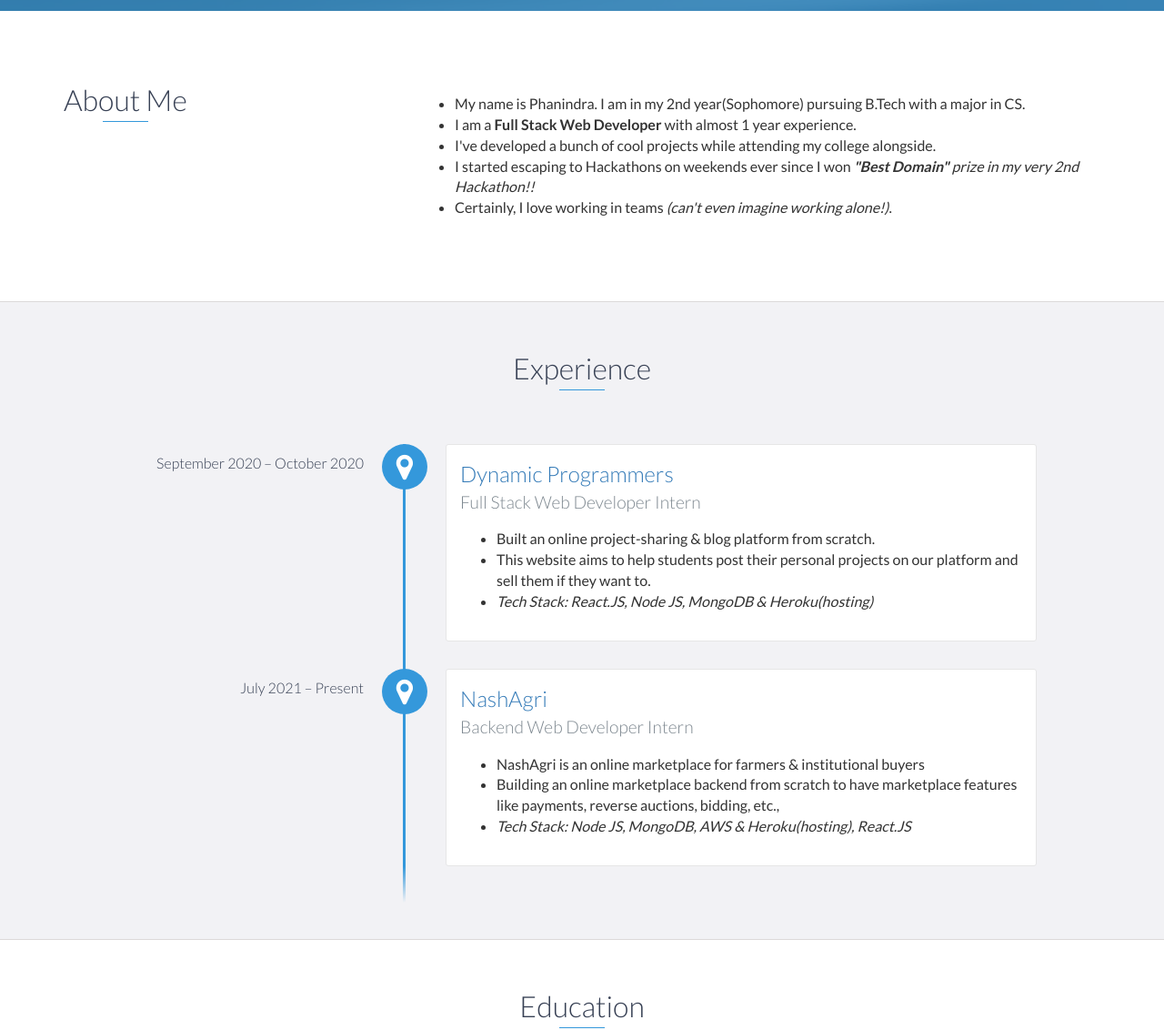
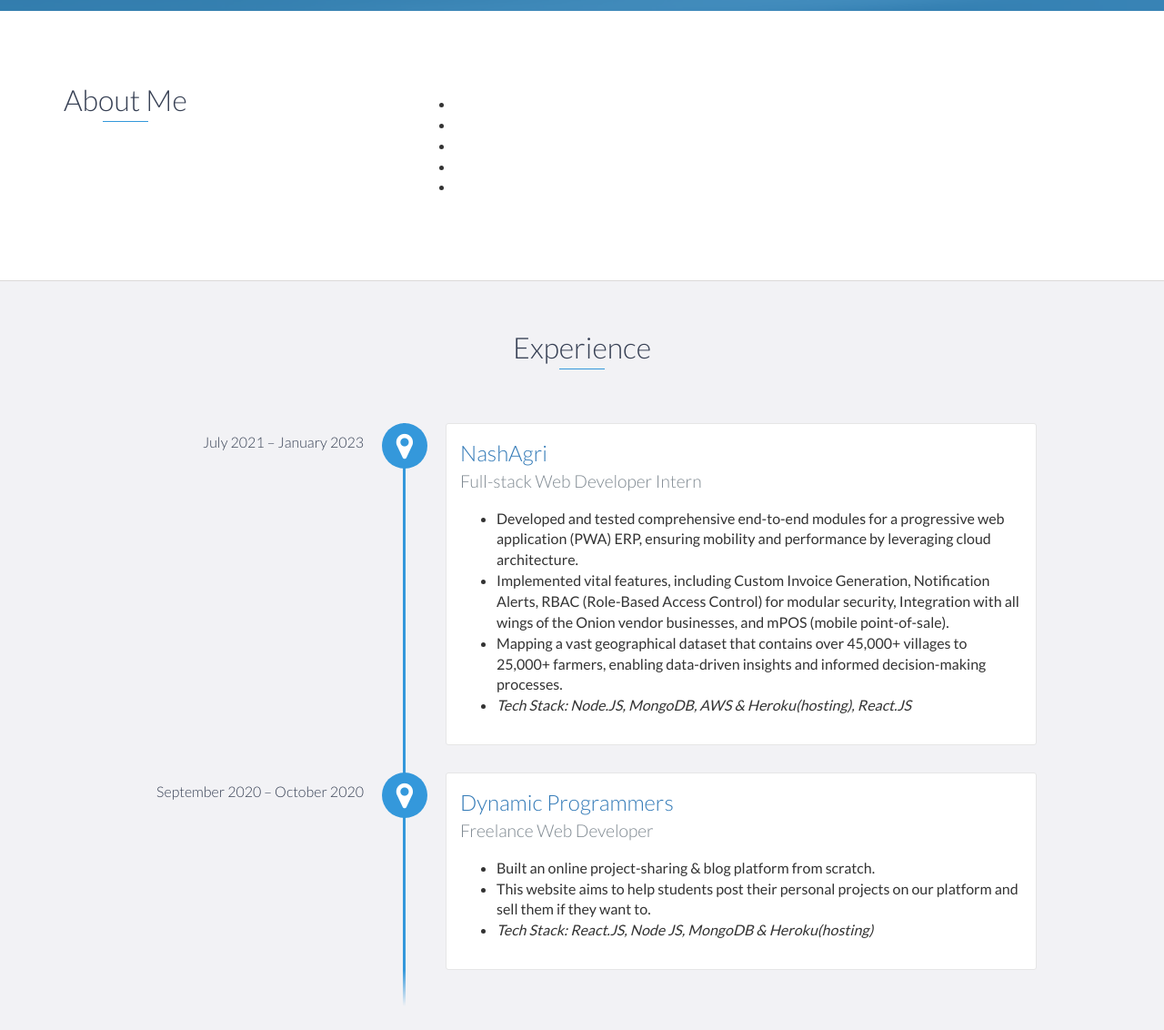
Before and after one commit to phanindra-max/my-port, a plain HTML site: page index.html in a window 1280 px wide. Shown: the part 788-1920 px from the top of the page at 91% size. Drawn offline with nearby package versions, Linux system fonts and the light colour scheme.

Commit message:
NashAgri WorkEx update

```diff
--- a/index.html
+++ b/index.html
@@ -49,7 +49,7 @@
     <div id="lead">
         <div id="lead-content">
             <h1>Phanindra Kumar</h1>
-            <h2>Full Stack Web Developer <br>& Data Science Enthusiast</h2>
+            <h2>Full Stack Web Developer <br>& I believe in Data</h2>
             <!-- <a href="#" class="btn-rounded-white">Download Resume</a> -->
         </div>
         <!-- End #lead-content -->
@@ -74,11 +74,11 @@
                 <div class="col-md-8">
                     <p>
                         <ul>
-                            <li>My name is Phanindra. I am in my 2nd year(Sophomore) pursuing B.Tech with a major in CS. </li>
-                            <li>I am a <strong>Full Stack Web Developer</strong> with almost 1 year experience.</li>
-                            <li>I've developed a bunch of cool projects while attending my college alongside.</li>
-                            <li>I started escaping to Hackathons on weekends ever since I won <em><strong>"Best Domain"</strong> prize in my very 2nd Hackathon!!</em></li>
-                            <li>Certainly, I love working in teams <em>(can't even imagine working alone!)</em>.</li>
+                            <li>  </li>
+                            <li>  <strong>  </strong>  </li>
+                            <li>  </li>
+                            <li>  <em><strong>  </strong></em>  </li>
+                            <li>  <em>  </em>  </li>
                         </ul>
                     </p>
                 </div>
@@ -90,9 +90,22 @@
     <div id="experience" class="background-alt">
         <h2 class="heading">Experience</h2>
         <div id="experience-timeline">
+            <div data-date="July 2021 – January 2023">
+                <h3><a href="https://nashagri.com/">NashAgri</a> </h3>
+                <h4>Full-stack Web Developer Intern</h4>
+                <p>
+                    <ul>
+                        <li>Developed and tested comprehensive end-to-end modules for a progressive web application (PWA) ERP, ensuring mobility and performance by leveraging cloud architecture. </li>
+                        <li>Implemented vital features, including Custom Invoice Generation, Notification Alerts, RBAC (Role-Based Access Control) for modular security, Integration with all wings of the Onion vendor businesses, and mPOS (mobile point-of-sale).</li>
+                        <li>Mapping a vast geographical dataset that contains over 45,000+ villages to 25,000+ farmers, enabling data-driven insights and informed decision-making processes.</li>
+                        <li> <i> Tech Stack: Node.JS, MongoDB, AWS & Heroku(hosting), React.JS </i> </li>
+                    </ul>
+                </p>
+            </div>
+
             <div data-date="September 2020 – October 2020">
                 <h3><a href="#">Dynamic Programmers</a> </h3>
-                <h4>Full Stack Web Developer Intern</h4>
+                <h4>Freelance Web Developer</h4>
                 <p>
                     <ul>
                         <li>Built an online project-sharing & blog platform from scratch.</li>
@@ -103,18 +116,6 @@
                 </p>
             </div>
 
-            <div data-date="July 2021 – Present">
-                <h3><a href="https://nashagri-dev.herokuapp.com/">NashAgri</a> </h3>
-                <h4>Backend Web Developer Intern</h4>
-                <p>
-                    <ul>
-                        <li>NashAgri is an online marketplace for farmers & institutional buyers</li>
-                        <li>Building an online marketplace backend from scratch to have
-                            marketplace features like payments, reverse auctions, bidding, etc.,</li>
-                        <li> <i> Tech Stack: Node JS, MongoDB, AWS & Heroku(hosting), React.JS </i> </li>
-                    </ul>
-                </p>
-            </div>
         </div>
     </div>
     <!-- End #experience -->
@@ -125,21 +126,21 @@
             <h3>Sir C. R. Reddy College of Engineering</h3>
             <span class="education-date">Aug 2019 - June 2023</span>
             <h4>Bachelor of Technology in Computer Science</h4>
-            <ul>
+            <!-- <ul>
                 <li>
                     Currently studying 2nd year
                 </li>
-            </ul>
+            </ul> -->
         </div>
         <!-- End .education-block -->
 
         <div class="education-block">
             <h3>Sri Chaitanya Junior College</h3>
             <span class="education-date">July 2017 - June 2019</span>
-            <h4>Intermediate(MPC)</h4>
+            <h4>Higher Secondary Stream: Mathematics, Physics, and Chemistry </h4>
             <ul>
                 <li>
-                    Scored 9.6 GPA in Inter Public Exam.
+                    Scored 9.6 GPA on a scale of 10.
                 </li>
             </ul>
         </div>
```
Also changed, not shown: README.md.
